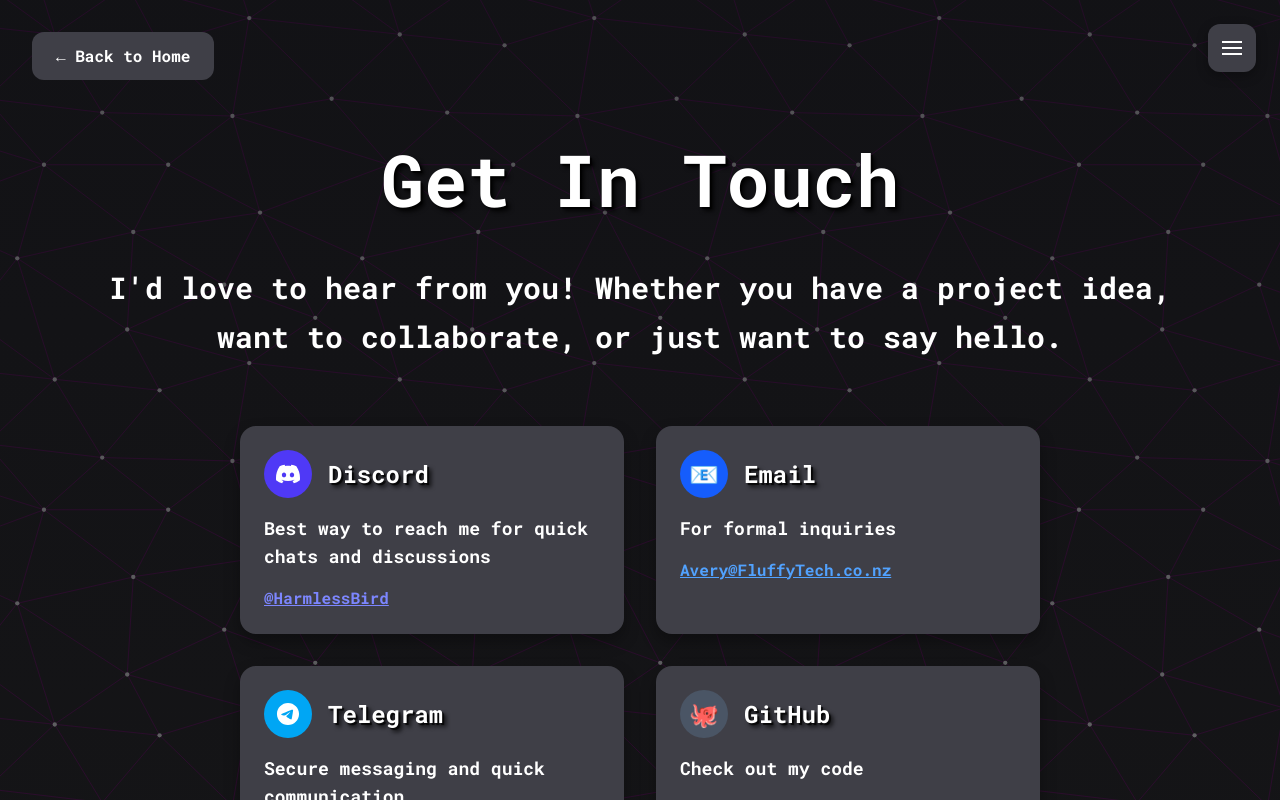
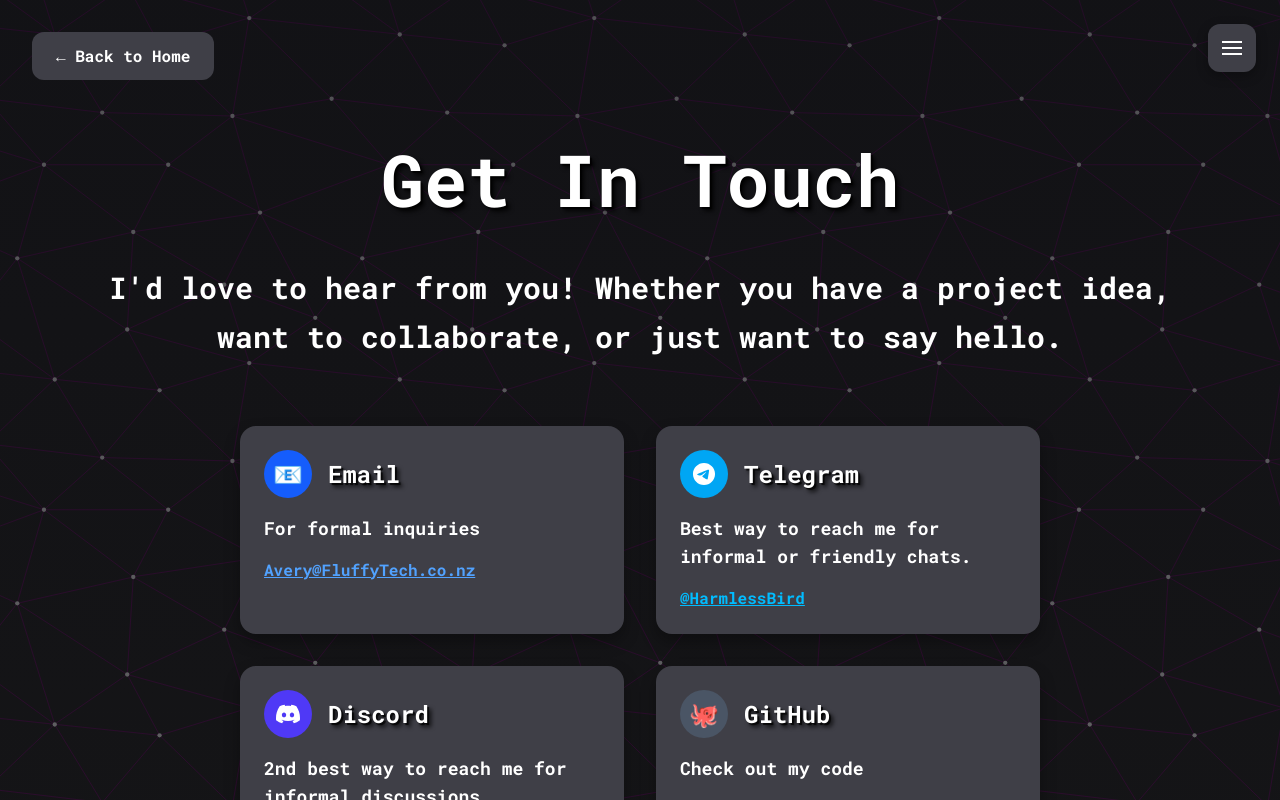
Before and after one commit to HarmfulBird/HarmfulBird.github.io, a SvelteKit app: page /contact in a window 1280 px wide. Shown: the top 800 px of the page. Built offline with nearby package versions, Linux system fonts and the light colour scheme.

Commit message:
Revise contact methods and descriptions
Updated contact methods by modifying the description for Email and reintroducing Discord with a new description.

```diff
--- a/src/routes/contact/+page.svelte
+++ b/src/routes/contact/+page.svelte
@@ -5,17 +5,6 @@
 
   // Contact page logic
   const contactMethods = [
-    {
-      name: 'Discord',
-      icon: `${base}/icons/discord.svg`,
-      iconType: 'svg',
-      bgColor: 'bg-indigo-600',
-      textColor: 'text-indigo-400',
-      hoverColor: 'hover:text-indigo-300',
-      url: 'https://discord.com/users/384079198731501578/',
-      description: 'Best way to reach me for quick chats and discussions',
-      handle: '@HarmlessBird'
-    },
     {
       name: 'Email',
       icon: '📧',
@@ -35,7 +24,18 @@
       textColor: 'text-sky-400',
       hoverColor: 'hover:text-sky-300',
       url: 'https://t.me/HarmlessBird',
-      description: 'Secure messaging and quick communication',
+      description: 'Best way to reach me for informal or friendly chats.',
+      handle: '@HarmlessBird'
+    },
+    {
+      name: 'Discord',
+      icon: `${base}/icons/discord.svg`,
+      iconType: 'svg',
+      bgColor: 'bg-indigo-600',
+      textColor: 'text-indigo-400',
+      hoverColor: 'hover:text-indigo-300',
+      url: 'https://discord.com/users/384079198731501578/',
+      description: '2nd best way to reach me for informal discussions',
       handle: '@HarmlessBird'
     },
     {
```
